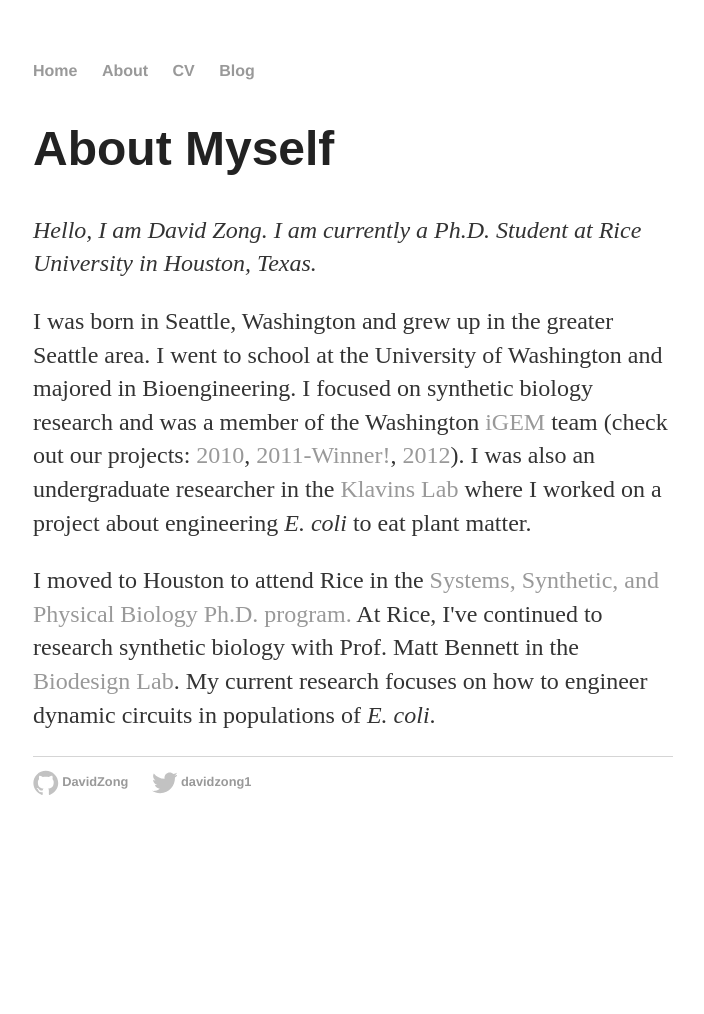
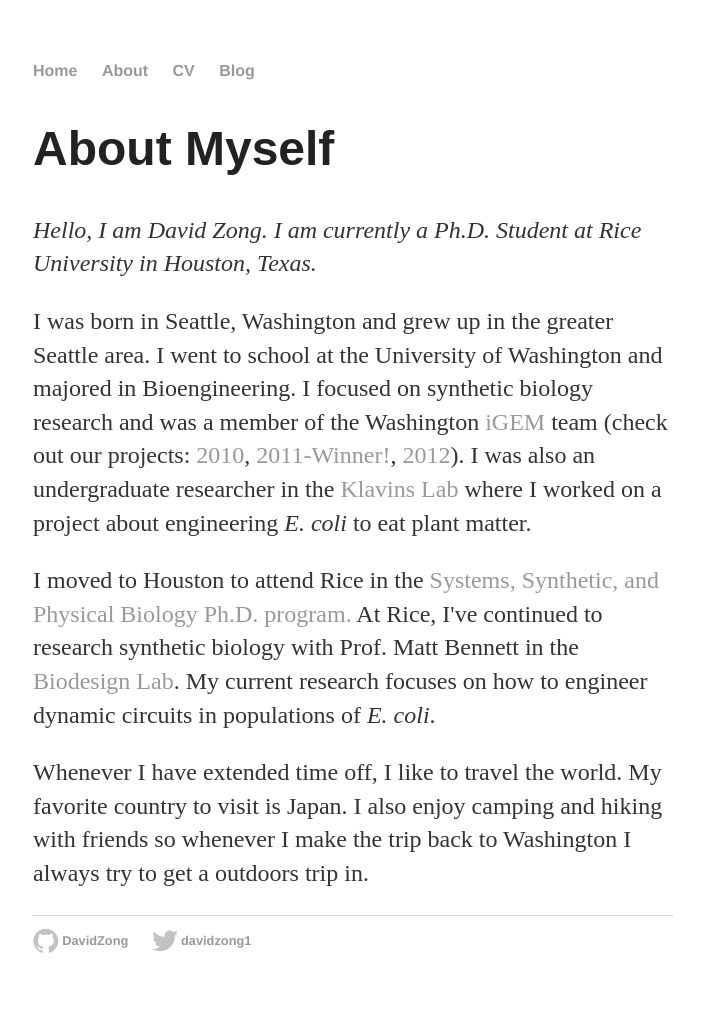
Before and after one commit to DavidZong/DavidZong.github.io, a Jekyll site: the page built from about/index.html, in a window 1280 px wide. Shown: the whole page, without its empty margins (287-991 px from the left). Built offline with Jekyll 4.4.1, drawn with Linux system fonts in a browser that asks for light colours; before the commit the page ends 900 px from its top, so only the background shows below that.

Commit message:
some edits to about

```diff
--- a/about/index.html
+++ b/about/index.html
@@ -7,4 +7,5 @@ title: David M. Zong
 	<p><i>Hello, I am David Zong. I am currently a Ph.D. Student at Rice University in Houston, Texas.</i></p>
 	<p>I was born in Seattle, Washington and grew up in the greater Seattle area. I went to school at the University of Washington and majored in Bioengineering. I focused on synthetic biology research and was a member of the Washington <a href="http://igem.org/Main_Page">iGEM</a> team (check out our projects: <a href="http://2010.igem.org/Team:Washington">2010</a>, <a href="http://2011.igem.org/Team:Washington">2011-Winner!</a>, <a href="http://2012.igem.org/Team:Washington">2012</a>). I was also an undergraduate researcher in the <a href="http://klavinslab.org/">Klavins Lab</a> where I worked on a project about engineering <i>E. coli</i> to eat plant matter.</p>
 	<p>I moved to Houston to attend Rice in the <a href="https://sspb.rice.edu/">Systems, Synthetic, and Physical Biology Ph.D. program.</a> At Rice, I've continued to research synthetic biology with Prof. Matt Bennett in the <a href="http://biodesign.rice.edu/">Biodesign Lab</a>. My current research focuses on how to engineer dynamic circuits in populations of <i>E. coli</i>.</p>
+	<p>Whenever I have extended time off, I like to travel the world. My favorite country to visit is Japan. I also enjoy camping and hiking with friends so whenever I make the trip back to Washington I always try to get a outdoors trip in.</p>
 </div> <!-- blurb -->
```
